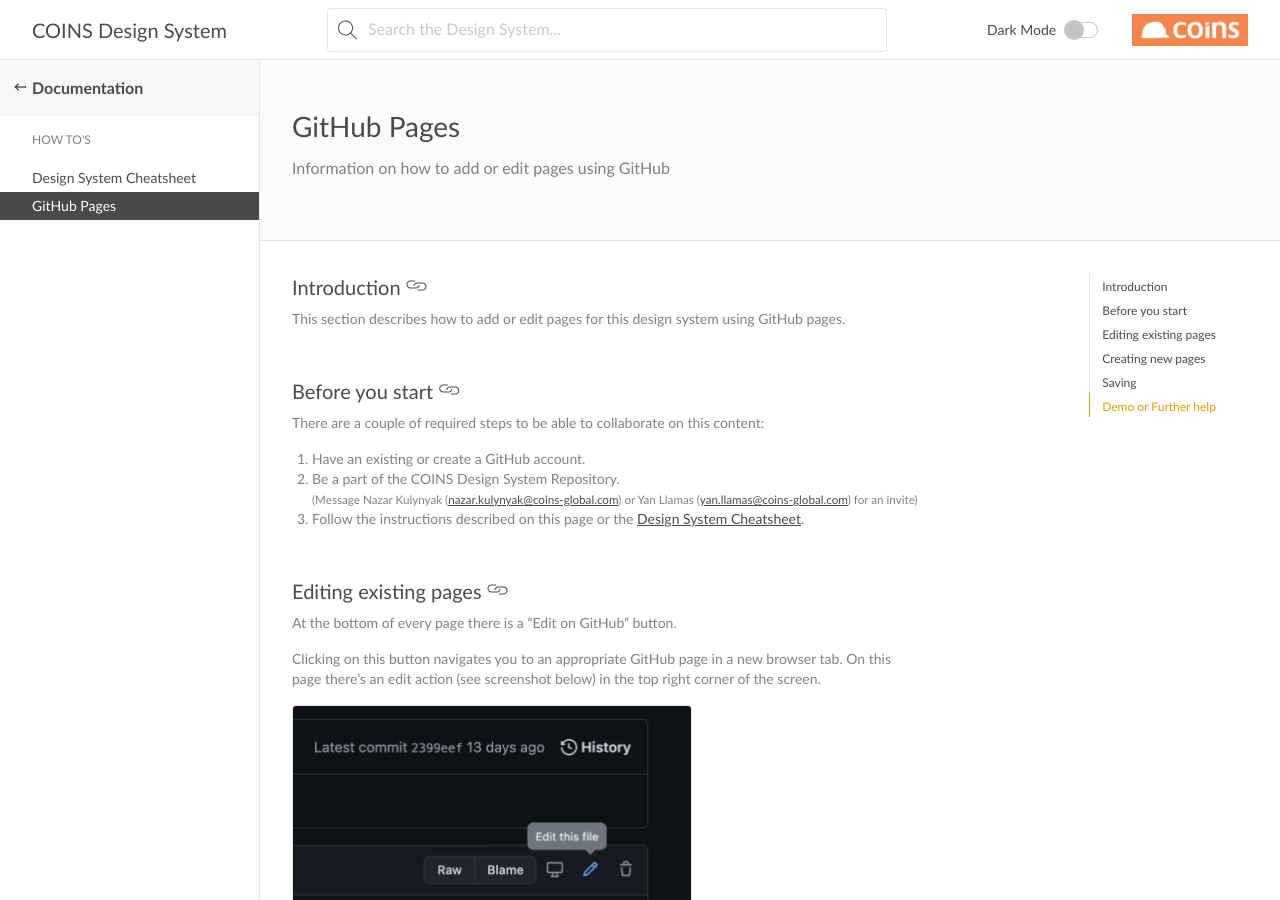
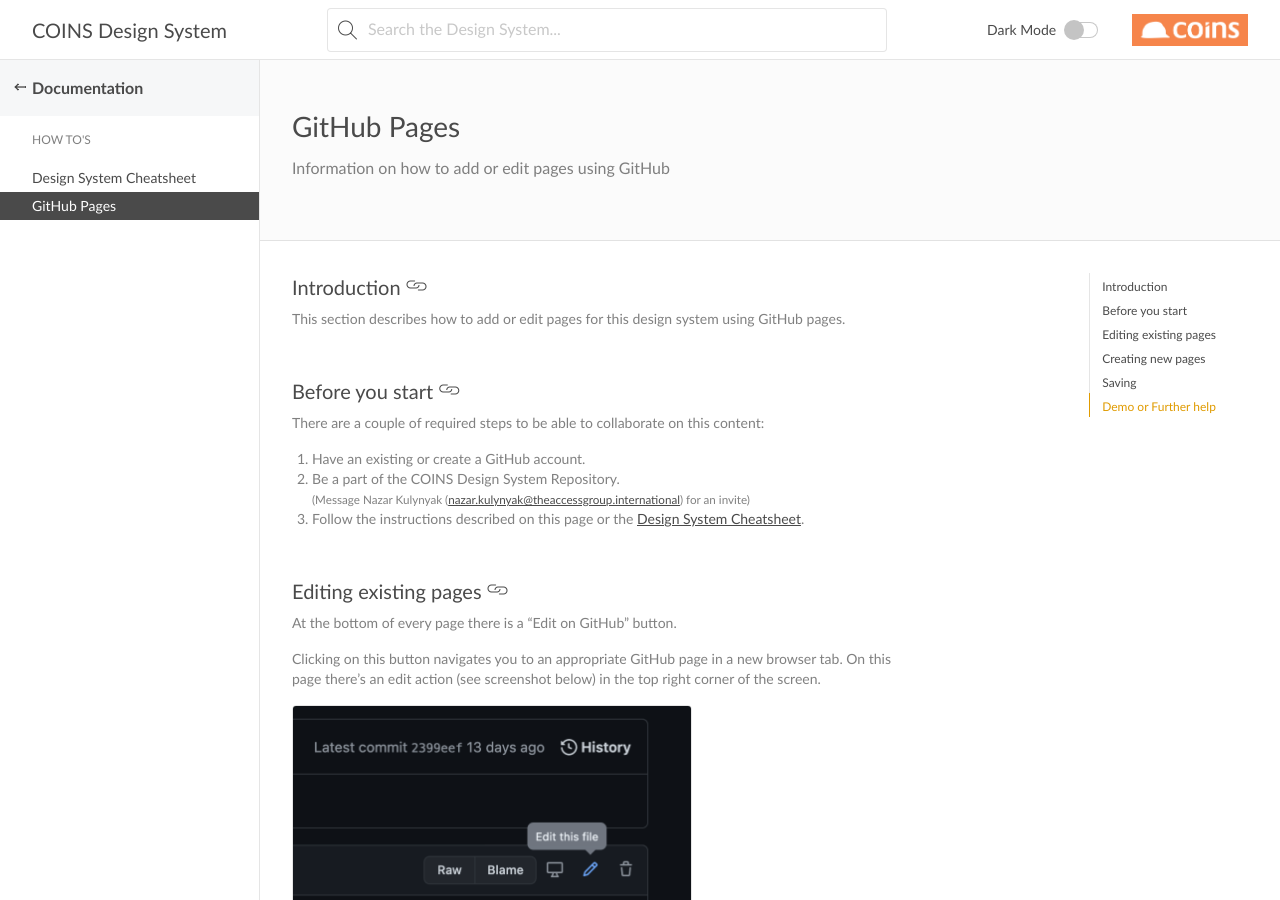
Before and after one commit to COINS-Naz/coins-design-system, a Jekyll site: the page built from _posts/documentation/how-to/2021-06-01-github-pages.md, in a window 1280 px wide and 900 px high. Built offline with Jekyll 4.4.1, drawn with Linux system fonts in a browser that asks for light colours; nearby versions of some CDN libraries; some web fonts are replaced; a style sheet for code colours, icons or effects is not loaded; some of the changed text lies outside the part shown.

Commit message:
Update 2021-06-01-github-pages.md

```diff
--- a/_posts/documentation/how-to/2021-06-01-github-pages.md
+++ b/_posts/documentation/how-to/2021-06-01-github-pages.md
@@ -15,7 +15,7 @@
 
 1. Have an existing or create a GitHub account.
 2. Be a part of the COINS Design System Repository.
-  <small><br>(Message Nazar Kulynyak ([nazar.kulynyak@coins-global.com](mailto:nazar.kulynyak@coins-global.com){:target="_blank"}) or Yan Llamas ([yan.llamas@coins-global.com](mailto:nazar.kulynyak@coins-global.com){:target="_blank"}) for an invite)</small>
+  <small><br>(Message Nazar Kulynyak ([nazar.kulynyak@theaccessgroup.international](mailto:nazar.kulynyak@theaccessgroup.international){:target="_blank"}) for an invite)</small>
 3. Follow the instructions described on this page or the [Design System Cheatsheet](../cheatsheet/).
 
 
@@ -94,4 +94,4 @@
 
 ## Demo or Further help
 
-Feel free to email Nazar Kulynyak ([nazar.kulynyak@coins-global.com](mailto:nazar.kulynyak@coins-global.com){:target="_blank"}) if you need any help or guidance.
+Feel free to email Nazar Kulynyak ([nazar.kulynyak@theaccessgroup.international](mailto:nazar.kulynyak@theaccessgroup.international){:target="_blank"}) if you need any help or guidance.
```
